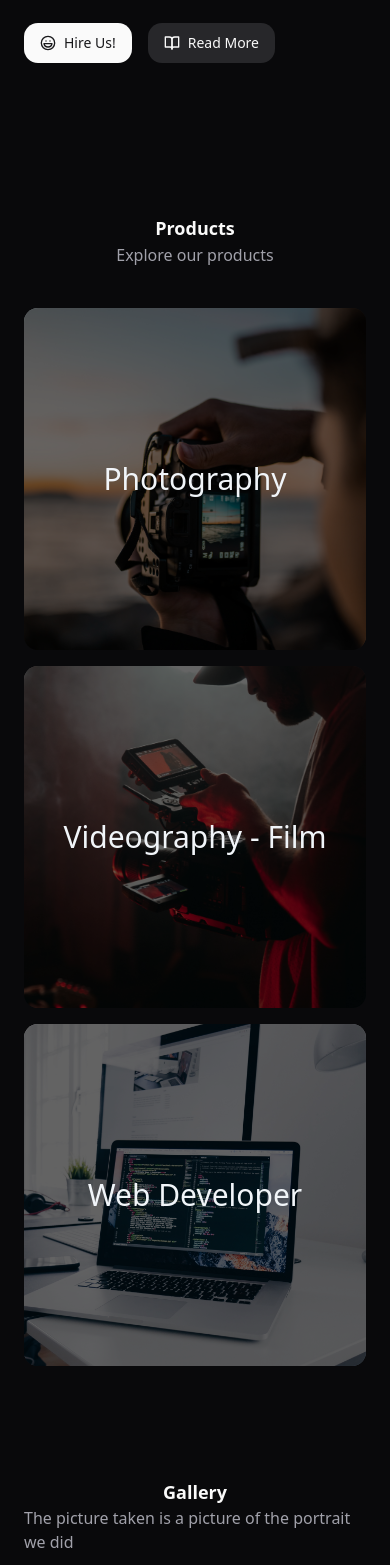
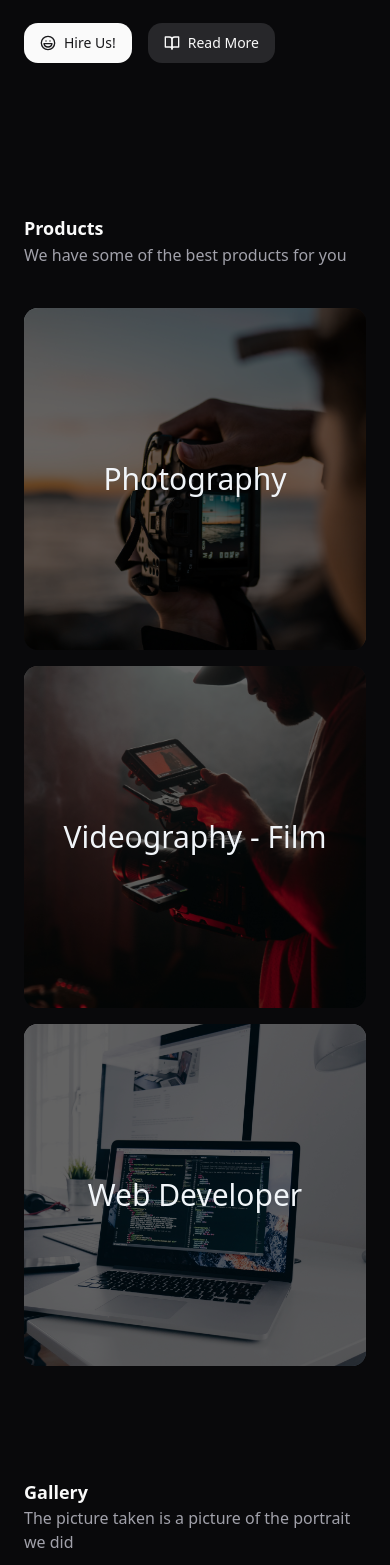
Before and after one commit to kereh/mtm, a Next.js app: page / in a window 390 px wide. Shown: the part 432-1997 px from the top of the page. Built offline with nearby package versions, Linux system fonts and the light colour scheme.

Commit message:
update: memperbaiki alignment text dari product dan gallery

```diff
--- a/src/components/gallery/gallery-main.tsx
+++ b/src/components/gallery/gallery-main.tsx
@@ -5,8 +5,8 @@ export default function Gallery() {
   return (
     <section id="gallery" className="w-full flex justify-center items-center my-16">
       <div className="md:max-w-6xl w-full p-6 space-y-6 rounded-lg">
-        <div className="flex flex-col justify-center items-center">
-          <h1 className="text-lg md:text-2xl lg:text-3xl font-semibold">Gallery</h1>
+        <div className="flex flex-col justify-center md:items-center lg:space-y-3">
+          <h1 className="text-lg md:text-2xl lg:text-5xl font-semibold">Gallery</h1>
           <p className="text-muted-foreground">The picture taken is a picture of the portrait we did</p>
         </div>
         <div className="columns-1 md:columns-2 lg:columns-3 gap-4 space-y-4">
--- a/src/components/products/products-main.tsx
+++ b/src/components/products/products-main.tsx
@@ -5,10 +5,10 @@ export default function Products() {
   return (
     <section id="product" className="w-full flex justify-center">
       <div className="max-w-6xl w-full p-6 flex flex-col justify-center">
-        <div className="text-center mb-10">
-          <h1 className="text-lg md:text-2xl lg:text-3xl font-semibold">Products</h1>
+        <div className="md:text-center mb-10 lg:space-y-3">
+          <h1 className="text-lg md:text-2xl lg:text-5xl font-semibold">Products</h1>
           <p className="leading-relaxed text-muted-foreground">
-            Explore our products
+            We have some of the best products for you
           </p>
         </div>
         <div className="grid grid-cols-1 md:grid-cols-3 gap-4 w-full">
```
